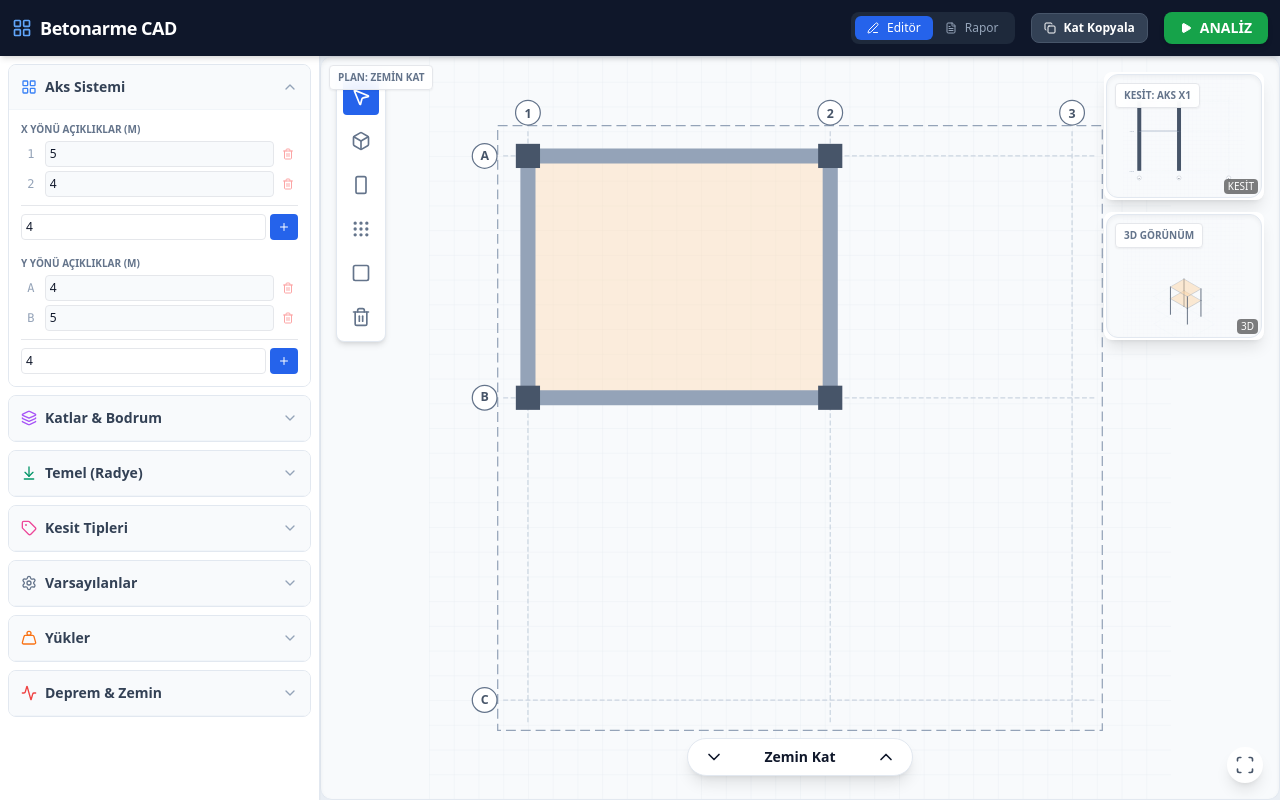
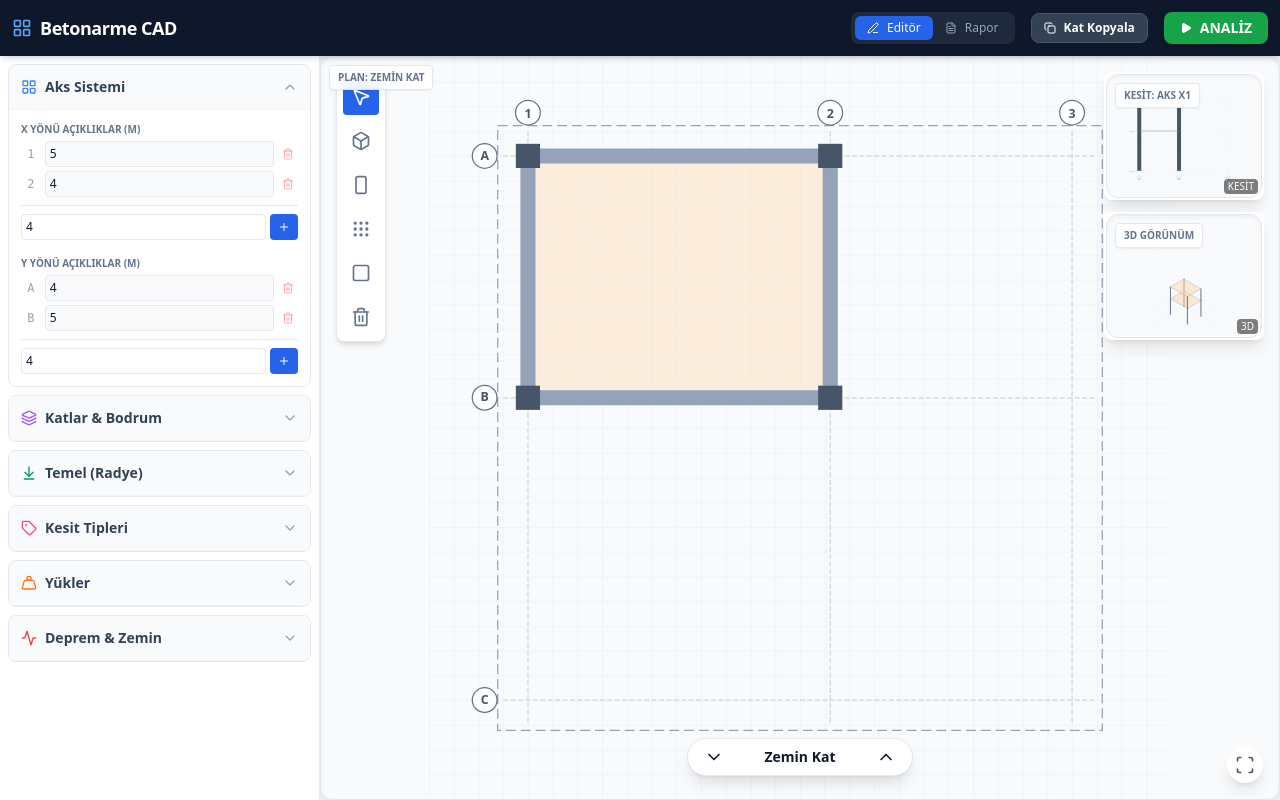
Before and after one commit to yucelce/betonarme-Statik, a React (Vite) app: page / in a window 1280 px wide. Built offline with nearby package versions, Linux system fonts and the light colour scheme.

Commit message:
fix: Remove unused 'sections' accordion section
The "Varsayılanlar" (Defaults) accordion section was removed as it was no longer in use. This cleans up the UI and simplifies the application's state management.

```diff
--- a/App.tsx
+++ b/App.tsx
@@ -54,7 +54,7 @@ const INITIAL_STATE: AppState = {
   definedElements: []
 };
 
-type AccordionSection = 'grid' | 'stories' | 'sections' | 'loads' | 'seismic' | 'foundation' | 'types' | null;
+type AccordionSection = 'grid' | 'stories' | 'loads' | 'seismic' | 'foundation' | 'types' | null;
 
 const App: React.FC = () => {
   const [state, setState] = useState<AppState>(INITIAL_STATE);
@@ -759,22 +759,6 @@ const App: React.FC = () => {
                  )}
               </div>
 
-              {/* SECTION: SECTIONS (VARSAYILANLAR) */}
-              <div className="border border-slate-200 rounded-lg overflow-hidden">
-                 <button onClick={() => toggleSection('sections')} className="w-full bg-slate-50 p-3 border-b border-slate-100 flex items-center justify-between hover:bg-slate-100 transition-colors">
-                    <span className="font-bold text-slate-700 text-sm flex items-center gap-2"><Settings className="w-4 h-4 text-slate-500"/> Varsayılanlar</span>
-                    {openSection === 'sections' ? <ChevronUp className="w-4 h-4 text-slate-400"/> : <ChevronDown className="w-4 h-4 text-slate-400"/>}
-                 </button>
-                 {openSection === 'sections' && (
-                     <div className="p-3 bg-white grid grid-cols-2 gap-2 text-xs animate-in slide-in-from-top-2 fade-in duration-200">
-                        <div><label className="block text-slate-400 mb-0.5">Kiriş B/H</label><div className="flex gap-1"><input value={state.sections.beamWidth} onChange={(e)=>updateState('sections', {beamWidth:Number(e.target.value)})} className="w-full border rounded p-1" /><input value={state.sections.beamDepth} onChange={(e)=>updateState('sections', {beamDepth:Number(e.target.value)})} className="w-full border rounded p-1" /></div></div>
-                        <div><label className="block text-slate-400 mb-0.5">Kolon B/H</label><div className="flex gap-1"><input value={state.sections.colWidth} onChange={(e)=>updateState('sections', {colWidth:Number(e.target.value)})} className="w-full border rounded p-1" /><input value={state.sections.colDepth} onChange={(e)=>updateState('sections', {colDepth:Number(e.target.value)})} className="w-full border rounded p-1" /></div></div>
-                        <div><label className="block text-slate-400 mb-0.5">Döşeme Kal. (cm)</label><input type="number" value={state.sections.slabThickness} onChange={(e)=>updateState('sections', {slabThickness:Number(e.target.value)})} className="w-full border rounded p-1" /></div>
-                        <div><label className="block text-slate-400 mb-0.5">Perde B/L</label><div className="flex gap-1"><input value={state.sections.wallThickness} onChange={(e)=>updateState('sections', {wallThickness:Number(e.target.value)})} className="w-full border rounded p-1" title="Kalınlık"/><input value={state.sections.wallLength} onChange={(e)=>updateState('sections', {wallLength:Number(e.target.value)})} className="w-full border rounded p-1" title="Uzunluk"/></div></div>
-                     </div>
-                 )}
-              </div>
-
               {/* SECTION: LOADS */}
               <div className="border border-slate-200 rounded-lg overflow-hidden">
                  <button onClick={() => toggleSection('loads')} className="w-full bg-slate-50 p-3 border-b border-slate-100 flex items-center justify-between hover:bg-slate-100 transition-colors">
```
